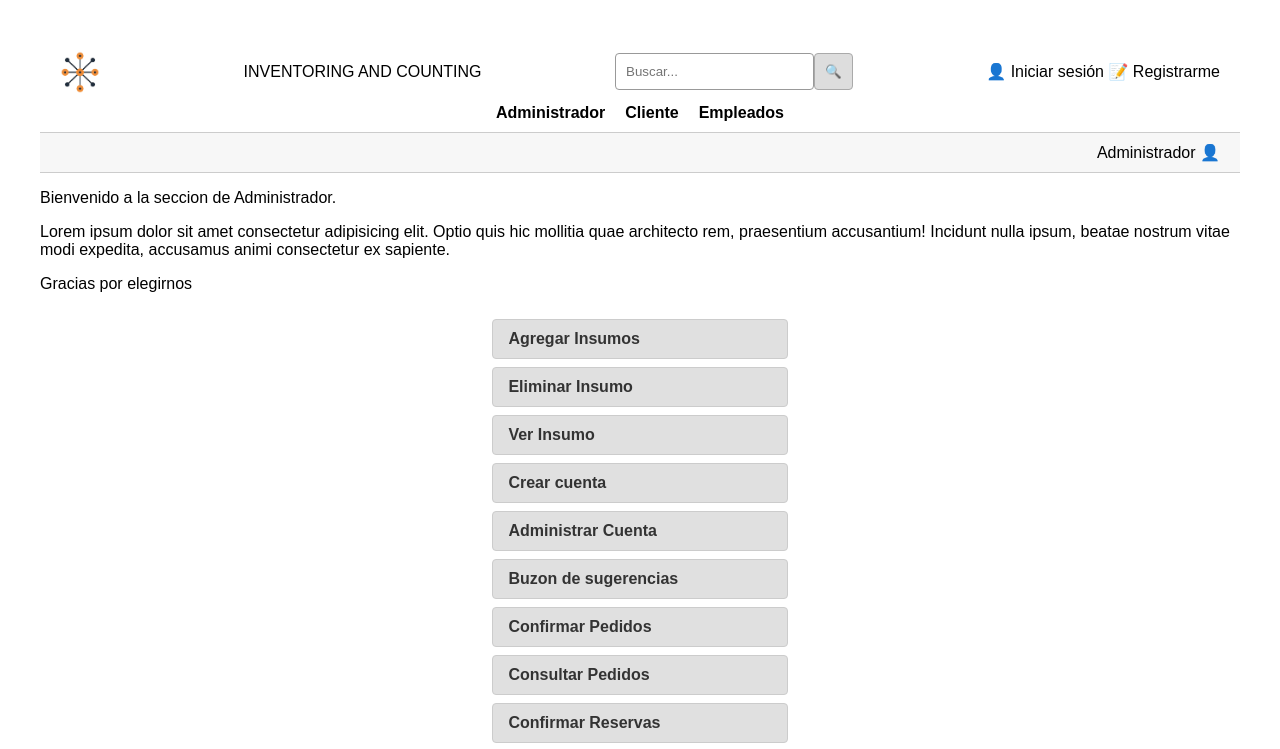
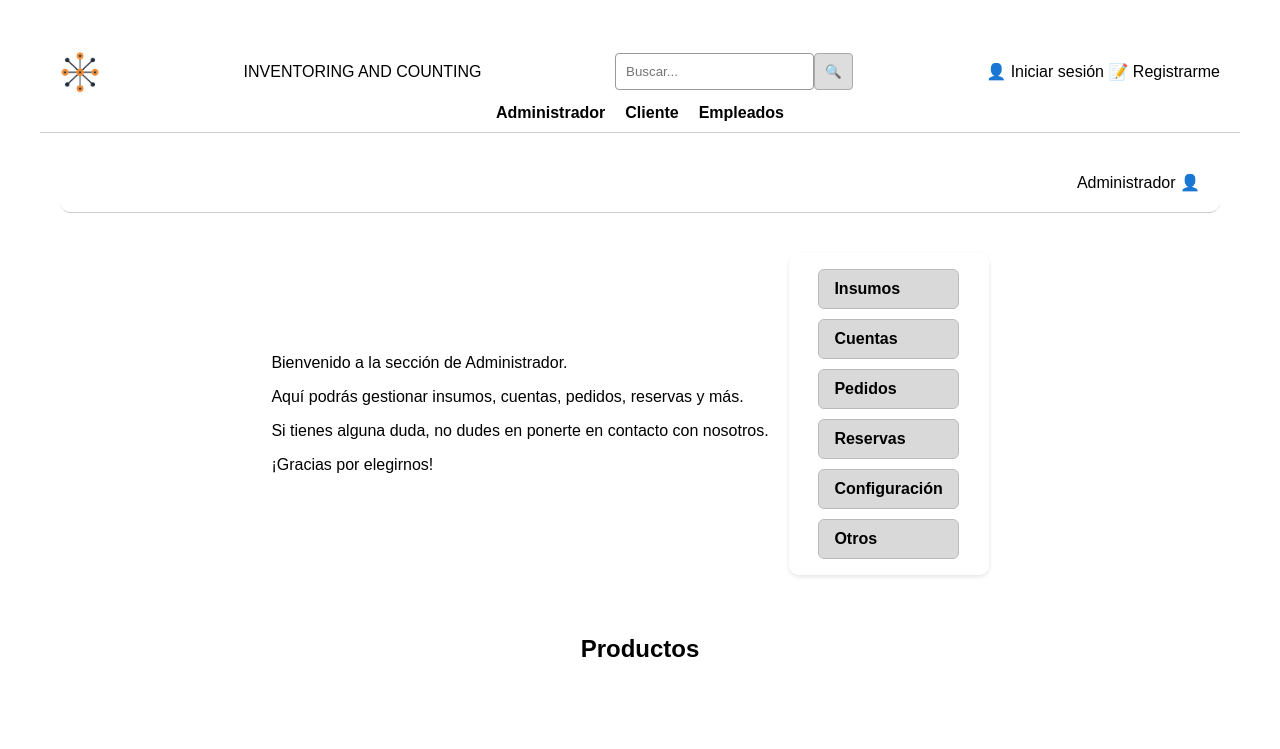
Before and after one commit to Santibe03/Maquetado, a React (Vite) app: page /administrador in a window 1280 px wide. Shown: the top 749 px of the page. Built offline with nearby package versions, Linux system fonts and the light colour scheme.

Commit message:
administrador

```diff
--- a/src/Styles/Cliente.css
+++ b/src/Styles/Cliente.css
@@ -137,3 +137,9 @@ body {
     align-items: center;
     padding: 20px;
   }
+  .cliente, main, .menu-vertical-container {
+  background-color: rgba(255, 255, 255, 0.9); /* blanco con opacidad */
+  backdrop-filter: blur(3px); /* opcional, da un efecto de vidrio */
+  padding: 1rem;
+  border-radius: 10px;
+}
--- a/src/Styles/admi.css
+++ b/src/Styles/admi.css
@@ -1,139 +1,75 @@
-
-body {
-  font-family: Arial, sans-serif;
-  margin: 0;
-  padding: 0;
+.cliente-container {
+  display: flex;
+  justify-content: space-between;
+  align-items: flex-start;
+  padding: 40px 80px;
 }
 
-.br {
-  display: flex;
-  justify-content: space-between;
-  align-items: center;
-  background: #f7f7f7;
-  padding: 10px 20px;
-  border-bottom: 1px solid #ccc;
+.cliente-bienvenida {
+  flex: 1;
+  max-width: 50%;
+  padding-right: 40px;
+  font-size: 16px;
+  line-height: 1.6;
 }
 
-.lados,
-.navcentro {
-  display: flex;
-  align-items: center;
-}
-
-.logo {
-  width: 40px;
-  height: auto;
-}
-
-.title {
-  font-size: 20px;
-  font-weight: bold;
-}
-
-
-.buscar {
-  padding: 6px 10px;
-  border: 1px solid #ccc;
-  border-radius: 20px;
-  width: 180px;
-}
-
-
-.menu-container {
-  position: relative;
-  display: inline-block;
-}
-
-.menu-button {
-  background-color: #ddd;
-  border: none;
-  padding: 8px 12px;
-  cursor: pointer;
-  border-radius: 5px;
-  font-size: 14px;
-}
-
-
-.dropdown {
-  display: none;
-  position: absolute;
-  top: 110%;
-  left: 0;
-  background-color: white;
-  border: 1px solid #ccc;
-  border-radius: 6px;
-  box-shadow: 0 4px 8px rgba(0, 0, 0, 0.1);
-  min-width: 150px;
-  z-index: 1000;
-}
-
-.dropdown a {
-  display: block;
-  padding: 10px 15px;
-  color: black;
-  text-decoration: none;
-}
-
-.dropdown a:hover {
-  background-color: #f0f0f0;
-}
-
-
-.menu-container .dropdown {
-  display: block;
-}
-
-
-.section1 {
-  text-align: center;
-  padding: 40px 0;
-}
-
-.image {
-  width: 80%;
-  max-width: 700px;
-  height: auto;
-}
-.menu-vertical-container {
-  background-color: #f8f8f8; /* Un fondo claro para el contenedor */
-  border-radius: 8px;
-  box-shadow: 0 2px 4px rgba(0, 0, 0, 0.1);
-  width: 200px; /* Ancho fijo del menú */
-  margin: 20px; /* Márgenes alrededor del menú */
+.cliente-menu {
+  background-color: #f8f8f8;
+  padding: 20px;
+  border-radius: 10px;
+  box-shadow: 0 2px 6px rgba(0, 0, 0, 0.1);
 }
 
 .menu-vertical-list {
-  list-style-type: none;
-  padding: 10px;
+  list-style: none;
+  padding: 0;
   margin: 0;
   display: flex;
-  flex-direction: column; /* Alinea los elementos verticalmente */
-  gap: 8px; /* Espacio entre los elementos de la lista */
-}
-
-.menu-vertical-item {
-  margin: 0;
+  flex-direction: column;
+  gap: 10px;
 }
 
 .menu-vertical-button {
-  display: block; /* Hace que el enlace ocupe todo el ancho del li */
+  background-color: #d9d9d9;
+  border: 1px solid #bbb;
+  border-radius: 6px;
   padding: 10px 15px;
   text-decoration: none;
-  color: #333;
-  background-color: #e0e0e0; /* Color de fondo del botón */
-  border: 1px solid #ccc;
-  border-radius: 4px;
-  text-align: left; /* Alinea el texto a la izquierda dentro del botón */
-  transition: background-color 0.3s ease; /* Transición suave para el hover */
+  color: #000;
+  font-weight: bold;
+  text-align: left;
+  transition: background-color 0.2s ease-in-out;
 }
 
 .menu-vertical-button:hover {
-  background-color: #d0d0d0; /* Color de fondo al pasar el ratón */
+  background-color: #c4c4c4;
 }
 
-.cliente {
-  display: flex;
-  justify-content: center;
-  align-items: center;
+.productos-titulo {
+  text-align: center;
+  margin-top: 40px;
+  font-size: 22px;
+  font-weight: bold;
+}
+/* los cambios que he hecho aca REY */
+.fondo-admin {
+  background-image: url('../assets/imagenes/proyect.png');
+  background-size: contain;
+  background-repeat: no-repeat;
+  background-position: center bottom;
+  background-attachment: fixed;
+  min-height: 100vh;
+  width: 100%;
   padding: 20px;
 }
+
+/* 👇 Fondo blanco semiopaco SOLO para el contenido */
+.fondo-admin > * {
+  background-color: rgba(255, 255, 255, 0.94); /* blanco con opacidad */
+  padding: 20px;
+  border-radius: 10px;
+}
+
+.contenido-claro {
+  background-color: rgba(255, 255, 255, 0.95); /* Color actual muy claro */
+}
--- a/src/components/Administrador.jsx
+++ b/src/components/Administrador.jsx
@@ -1,85 +1,71 @@
-import React, { useState } from 'react';
-import Header from './Header';
-import "./../Styles/Cliente.css"
-import "./../Styles/admi.css"
-import Footer from './Footer';
-import Proyecto from "./../assets/imagenes/proyect.png"
-import { Link } from 'react-router-dom'
+import React from 'react';
+import { Link } from 'react-router-dom';
+import Proyecto from './../assets/imagenes/proyect.png';
+import './../Styles/Cliente.css';
+import './../Styles/admi.css';
 
 export const Administrador = () => {
   return (
-        <>
-
-            <div>
+    <div className="fondo-admin">
       <header className="br">
         <div className="lados"></div>
         <div className="navcentro">
-                <span>Administrador  👤</span>
+          <span>Administrador 👤</span>
         </div>
       </header>
 
-            </div>
-            <div className='administrador'>
+      <div className="cliente contenido-claro">
         <div>
-                    <p>Bienvenido a la seccion de Administrador.</p>
-                    <p>Lorem ipsum dolor sit amet consectetur adipisicing elit. Optio quis hic mollitia quae architecto rem, praesentium accusantium! Incidunt nulla ipsum, beatae nostrum vitae modi expedita, accusamus animi consectetur ex sapiente.</p>
-                    <p>Gracias por elegirnos </p>
+          <p>Bienvenido a la sección de Administrador.</p>
+          <p>Aquí podrás gestionar insumos, cuentas, pedidos, reservas y más.</p>
+          <p>Si tienes alguna duda, no dudes en ponerte en contacto con nosotros.</p>
+          <p>¡Gracias por elegirnos!</p>
         </div>
 
+        <nav className="menu-vertical-container">
+          <ul className="menu-vertical-list">
+            <li className="menu-vertical-item">
+              <Link to="/adminiingresoinsumo" className="menu-vertical-button">Insumos</Link>
+            </li>
+            <li className="menu-vertical-item">
+              <Link to="/crearcuenta" className="menu-vertical-button">Cuentas</Link>
+            </li>
+            <li className="menu-vertical-item">
+              <Link to="/confirmarpedidos" className="menu-vertical-button">Pedidos</Link>
+            </li>
+            <li className="menu-vertical-item">
+              <Link to="/confirmarreservas" className="menu-vertical-button">Reservas</Link>
+            </li>
+            <li className="menu-vertical-item">
+              <Link to="/modificarcontacto" className="menu-vertical-button">Configuración</Link>
+            </li>
+            <li className="menu-vertical-item">
+              <Link to="/sugerencias" className="menu-vertical-button">Otros</Link>
+            </li>
+          </ul>
+        </nav>
       </div>
 
-               <nav className="menu-center-container">
-                     <ul className="menu-vertical-list">
-                       <li className="menu-vertical-item">
+      <h1>Productos</h1>
+      <main className="contenido-claro">
+        {[1, 2, 3].map((_, idx) => (
+          <section key={idx} className="productos">
+            {Array(4).fill().map((_, i) => (
+              <div key={i} className="productos2">
+                <div className="imagenproducto"></div>
+                <h3>Categoría</h3>
+                <p>Nombre del producto</p>
+                <span className="valor">$$$</span>
+              </div>
+            ))}
+          </section>
+        ))}
+      </main>
 
-                         <Link to="/adminiingresoinsumo" className="menu-vertical-button">Agregar Insumos </Link>
-                       </li>
-                       <li className="menu-vertical-item">
-                         <Link to="/consultarpedido" className="menu-vertical-button">Eliminar Insumo</Link>
-                       </li>
-
-                       <li className="menu-vertical-item">
-                         <Link to="/micuenta" className="menu-vertical-button">Ver Insumo </Link>
-                       </li>
-                       <li className="menu-vertical-item">
-                         <Link to="/cancelarpedido" className="menu-vertical-button">Crear cuenta</Link>
-                       </li>
-                       <li className="menu-vertical-item">
-                         <Link to="/verhistorial" className="menu-vertical-button">Administrar Cuenta </Link>
-                       </li>
-                       <li className="menu-vertical-item">
-                         <Link to="/verhistorial" className="menu-vertical-button">Buzon de sugerencias  </Link>
-                       </li>
-
-                        <li className="menu-vertical-item">
-                         <Link to="/confirmarpedidos" className="menu-vertical-button">Confirmar Pedidos </Link>
-                       </li>
-
-                       <li className="menu-vertical-item">
-                         <Link to="/verhistorial" className="menu-vertical-button">Consultar Pedidos </Link>
-                       </li>
-
-                       <li className="menu-vertical-item">
-                         <Link to="/Confirmareservas" className="menu-vertical-button"> Confirmar Reservas  </Link>
-                       </li>
-
-                       <li className="menu-vertical-item">
-                         <Link to="/consultarreservas" className="menu-vertical-button">Consultar Reservas  </Link>
-                       </li>
-
-
-                       <li className="menu-vertical-item">
-                         <Link to="/contactar" className="menu-vertical-button">Modificar contacto con la empresa </Link>
-                       </li>
-
-                       <li className="menu-vertical-item">
-                         <Link to="/modificarubi" className="menu-vertical-button">Modificar Ubicacion </Link>
-                       </li>
-
-                     </ul>
-                   </nav>
-
-        </>
+      <section className="section1 contenido-claro">
+        <img src={Proyecto} alt="Proyecto" className="image" />
+      </section>
+    </div>
   );
 };
 
```
Lines whose indentation alone changed are shown as unchanged.
